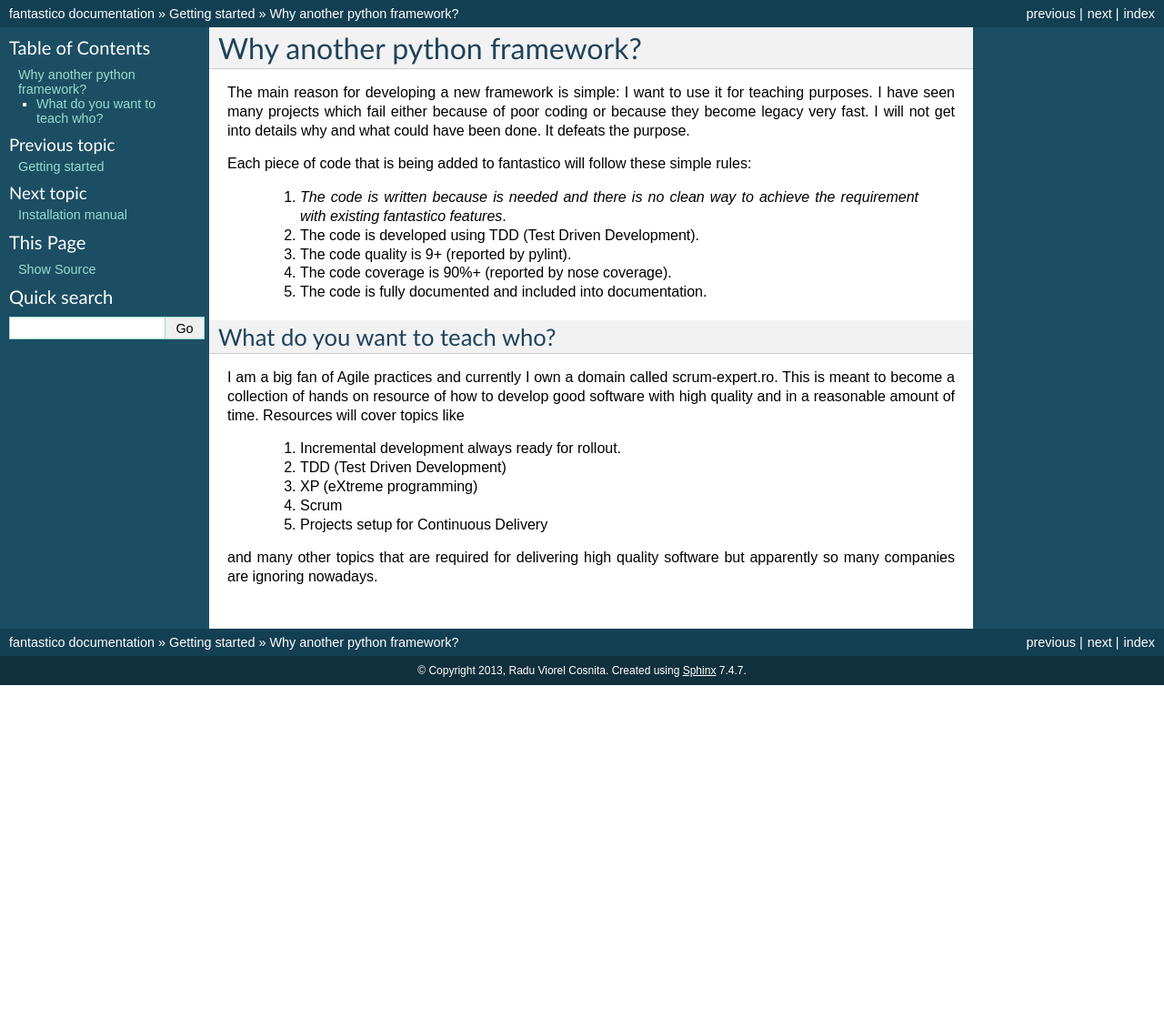
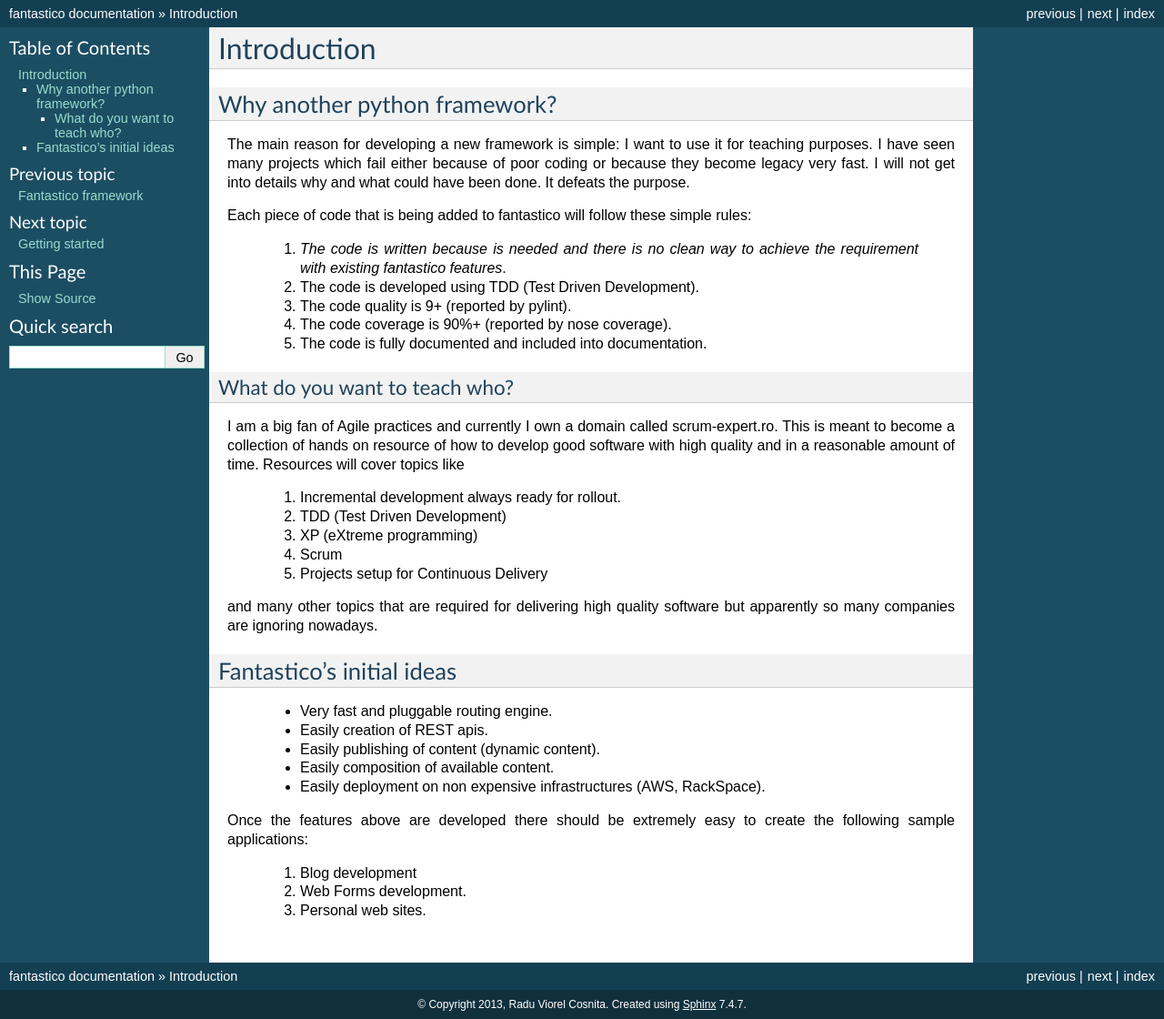
Before and after one commit to rcosnita/fantastico, a Sphinx documentation site: the page built from doc/source/intro.rst, in a window 1280 px wide. Shown: the whole page at 91% size. Built offline with Sphinx 7.4.7, drawn with Linux system fonts in a browser that asks for light colours; before the commit the page ends 900 px from its top, so only the background shows below that.

Commit message:
I added intro page and I simplified get started section.

```diff
--- a/doc/source/get_started/getting_started.rst
+++ b/doc/source/get_started/getting_started.rst
@@ -4,5 +4,4 @@ Getting started
 .. toctree::
    :maxdepth: 2
 
-   why_fantastico.rst
    installation.rst
--- a/doc/source/index.rst
+++ b/doc/source/index.rst
@@ -4,6 +4,7 @@ Fantastico framework
 .. toctree::
    :maxdepth: 2
 
+   intro.rst
    get_started/getting_started.rst
    features/features.rst
 
--- a/doc/source/get_started/why_fantastico.rst
+++ b/doc/source/intro.rst
@@ -1,3 +1,6 @@
+Introduction
+============
+
 Why another python framework?
 -----------------------------
 
@@ -27,3 +30,18 @@ like
    #. Projects setup for Continuous Delivery
 
 and many other topics that are required for delivering high quality software but apparently so many companies are ignoring nowadays.
+
+Fantastico's initial ideas
+--------------------------
+
+   * Very fast and pluggable routing engine.
+   * Easily creation of REST apis.
+   * Easily publishing of content (dynamic content).
+   * Easily composition of available content.
+   * Easily deployment on non expensive infrastructures (AWS, RackSpace).
+
+Once the features above are developed there should be extremely easy to create the following sample applications:
+
+   #. Blog development
+   #. Web Forms development.
+   #. Personal web sites.
```
Also changed, not shown: 1 other file.
